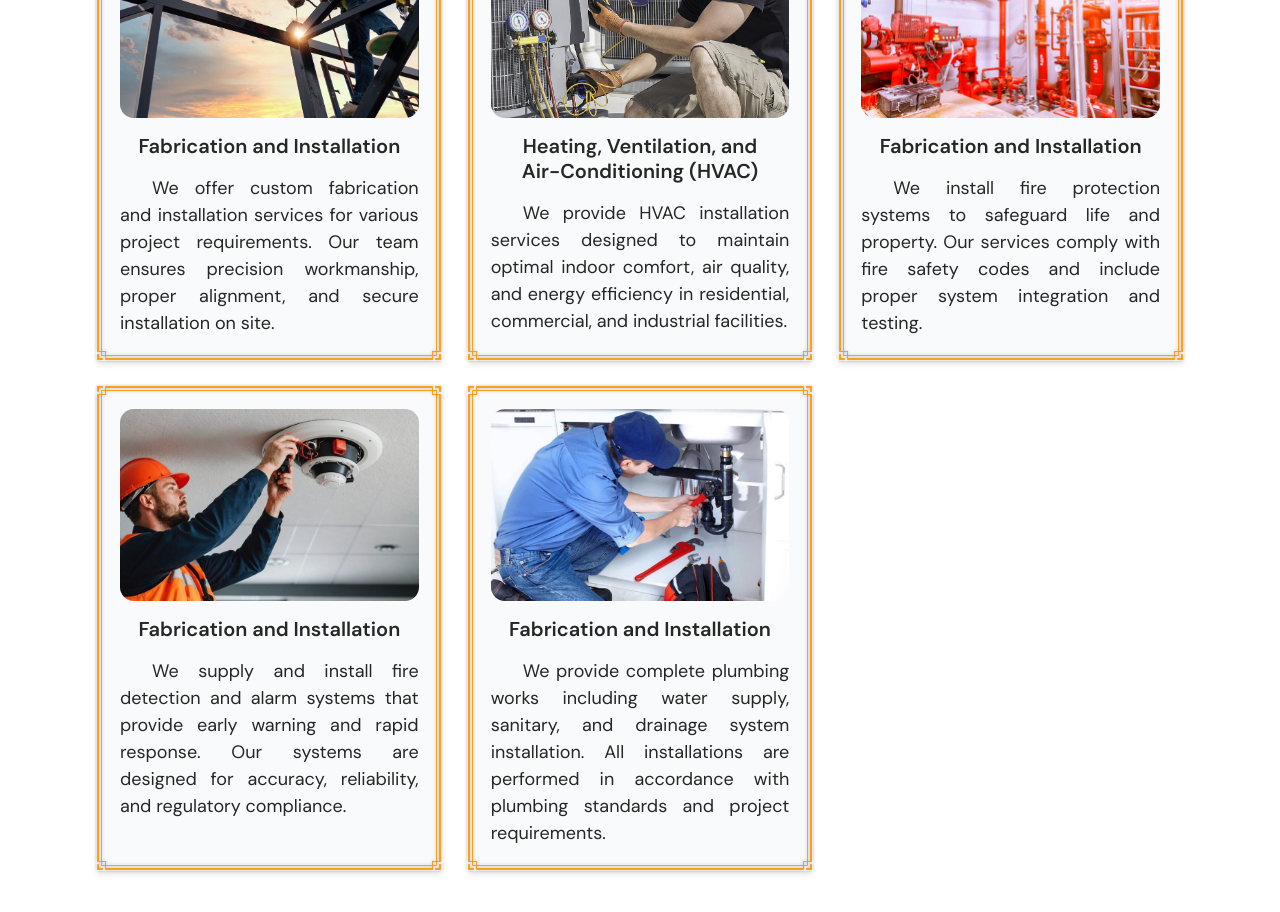
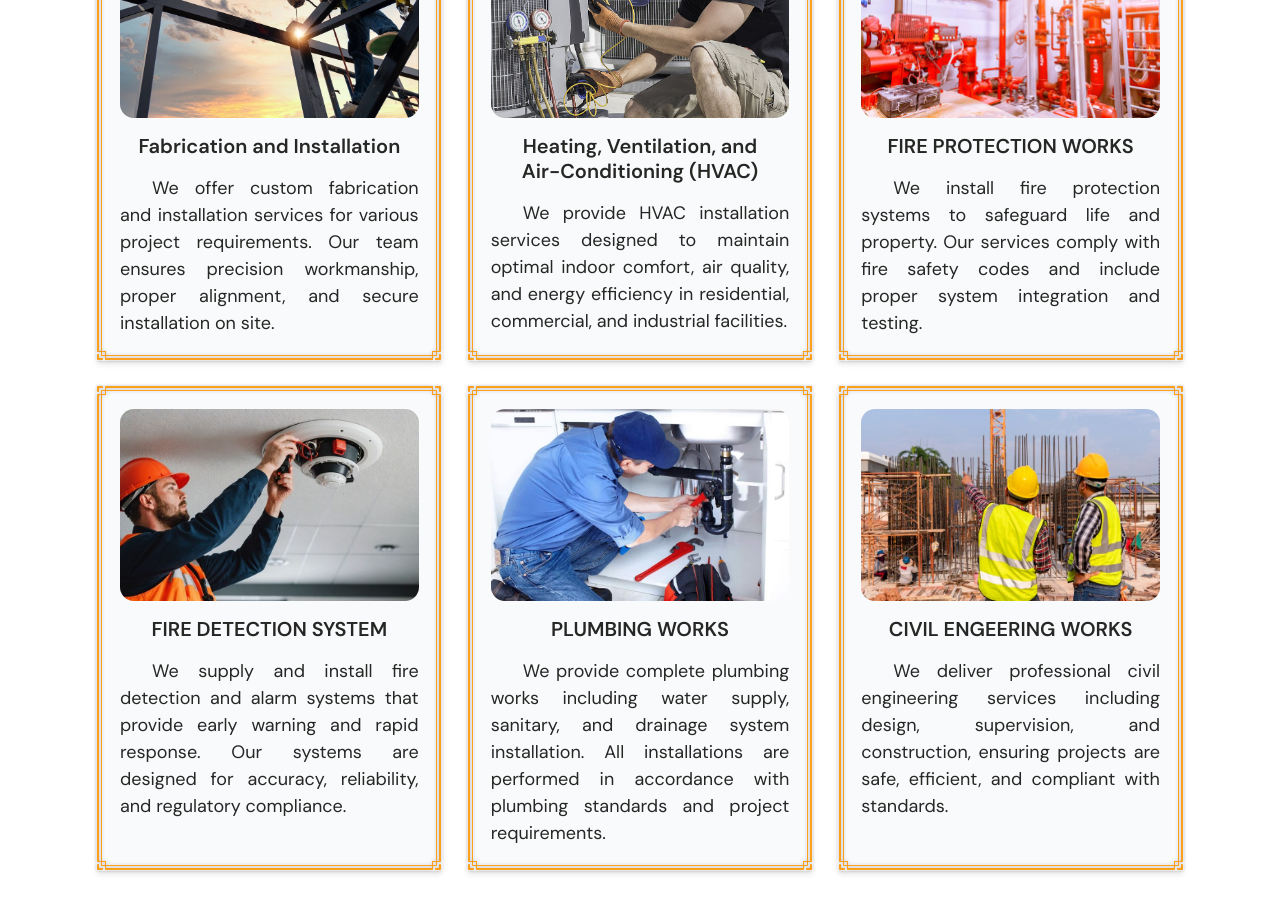
Before and after one commit to godz26/CAFFEE-Engineering, a React (Vite) app: page / in a window 1280 px wide. Shown: the part 3360-4272 px from the top of the page. Built offline with nearby package versions, Linux system fonts and the light colour scheme.

Commit message:
initial fix

```diff
--- a/src/components/Header.jsx
+++ b/src/components/Header.jsx
@@ -37,7 +37,7 @@ const Header = () => {
                 <ul className="space-y-5 text-center">
                     {navItems.map((item) => (
                       <li key={item.id}>
-                        <a href={item.href} className='text-lg font-medium hover:text-orange-50 transition-colors'>{item.label}</a>
+                        <a href={item.href} className='text-lg font-medium hover:text-orange-50 transition-colors' onClick={() => setIsMenuOpen(false)}>{item.label}</a>
                       </li>
                     ))}
                 </ul>
--- a/src/components/Services.jsx
+++ b/src/components/Services.jsx
@@ -34,19 +34,24 @@ const Services = () => {
                         <p className='text-justify indent-8'>We provide HVAC installation services designed to maintain optimal indoor comfort, air quality, and energy efficiency in residential, commercial, and industrial facilities.</p>
                     </div>
                     <div className="faqItem relative bg-gray-50 p-6 shadow-md">
-                        <img src="/Services/6.jpg" alt="Fabrication and Installation" className="w-full h-48 object-cover rounded-[14px] mb-4" />
-                        <h3 className="text-xl font-semibold mb-4 text-center">Fabrication and Installation</h3>
+                        <img src="/Services/6.jpg" alt="FIRE PROTECTION WORKS" className="w-full h-48 object-cover rounded-[14px] mb-4" />
+                        <h3 className="text-xl font-semibold mb-4 text-center">FIRE PROTECTION WORKS</h3>
                         <p className='text-justify indent-8'>We install fire protection systems to safeguard life and property. Our services comply with fire safety codes and include proper system integration and testing.</p>
                     </div>
                     <div className="faqItem relative bg-gray-50 p-6 shadow-md">
-                        <img src="/Services/7.jpeg" alt="Fabrication and Installation" className="w-full h-48 object-cover rounded-[14px] mb-4" />
-                        <h3 className="text-xl font-semibold mb-4 text-center">Fabrication and Installation</h3>
+                        <img src="/Services/7.jpeg" alt="FIRE DETECTION SYSTEM" className="w-full h-48 object-cover rounded-[14px] mb-4" />
+                        <h3 className="text-xl font-semibold mb-4 text-center">FIRE DETECTION SYSTEM</h3>
                         <p className='text-justify indent-8'>We supply and install fire detection and alarm systems that provide early warning and rapid response. Our systems are designed for accuracy, reliability, and regulatory compliance.</p>
                     </div>
                     <div className="faqItem relative bg-gray-50 p-6 shadow-md">
-                        <img src="/Services/8.jpg" alt="Fabrication and Installation" className="w-full h-48 object-cover rounded-[14px] mb-4" />
-                        <h3 className="text-xl font-semibold mb-4 text-center">Fabrication and Installation</h3>
+                        <img src="/Services/8.jpg" alt="PLUMBING WORKS" className="w-full h-48 object-cover rounded-[14px] mb-4" />
+                        <h3 className="text-xl font-semibold mb-4 text-center">PLUMBING WORKS</h3>
                         <p className='text-justify indent-8'>We provide complete plumbing works including water supply, sanitary, and drainage system installation. All installations are performed in accordance with plumbing standards and project requirements.</p>
+                    </div>
+                    <div className="faqItem relative bg-gray-50 p-6 shadow-md">
+                        <img src="/Services/9.png" alt="CIVIL ENGEERING WORKS" className="w-full h-48 object-cover rounded-[14px] mb-4" />
+                        <h3 className="text-xl font-semibold mb-4 text-center">CIVIL ENGEERING WORKS</h3>
+                        <p className='text-justify indent-8'>We deliver professional civil engineering services including design, supervision, and construction, ensuring projects are safe, efficient, and compliant with standards.</p>
                     </div>
                 </div>
             </div>
```
Also changed, not shown: public/Services/9.png (added).
